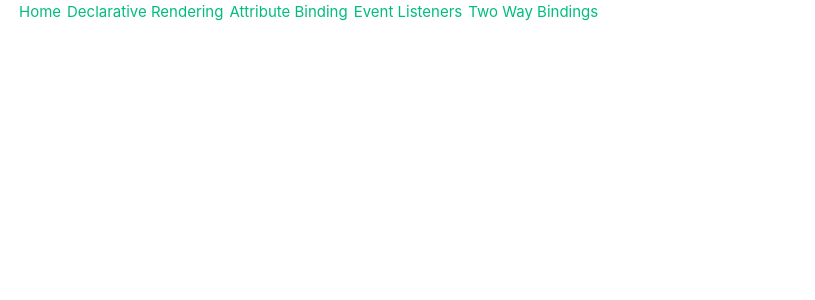
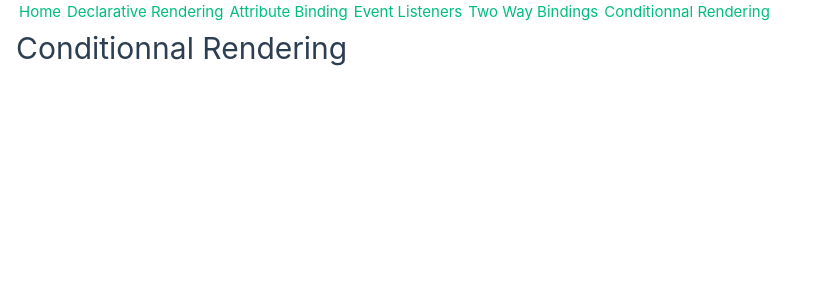
Before and after one commit to ShotGunShack/vue_composition_api_style, a Vue app: page /conditionnal-rendering in a window 1280 px wide. Shown: the top 300 px of the page, without its empty margins (0-815 px from the left). Built offline with nearby package versions, Linux system fonts and the light colour scheme.

Commit message:
conditionnal_rendering : create a basic component and its associated route + router-link

```diff
--- a/src/App.vue
+++ b/src/App.vue
@@ -21,6 +21,7 @@
   <router-link to="/attribute-binding">Attribute Binding</router-link>
   <router-link to="/event-listeners">Event Listeners</router-link>
   <router-link to="/two-way-bindings">Two Way Bindings</router-link>
+  <router-link to="/conditionnal-rendering">Conditionnal Rendering</router-link>
   <router-view />
 
 </template>
--- /dev/null
+++ b/src/components/ConditionnalRendering.vue
@@ -0,0 +1,3 @@
+<template>
+    <h1>Conditionnal Rendering</h1>
+</template>
--- a/src/router/index.js
+++ b/src/router/index.js
@@ -4,6 +4,7 @@ import Declarative from '@/components/Declarative.vue';
 import AttributeBinding from '@/components/AttributeBinding.vue';
 import EventListener from '@/components/EventListener.vue';
 import TwoWayBindings from '@/components/TwoWayBindings.vue';
+import ConditionnalRendering from '@/components/ConditionnalRendering.vue';
 
 const routes = [
     {
@@ -30,6 +31,11 @@ const routes = [
         path: '/two-way-bindings',
         name: 'Two Way Bindings',
         component: TwoWayBindings
+    },
+    {
+        path: '/conditionnal-rendering',
+        name: 'Conditionnal Rendering',
+        component: ConditionnalRendering
     }
 ];
 
```
